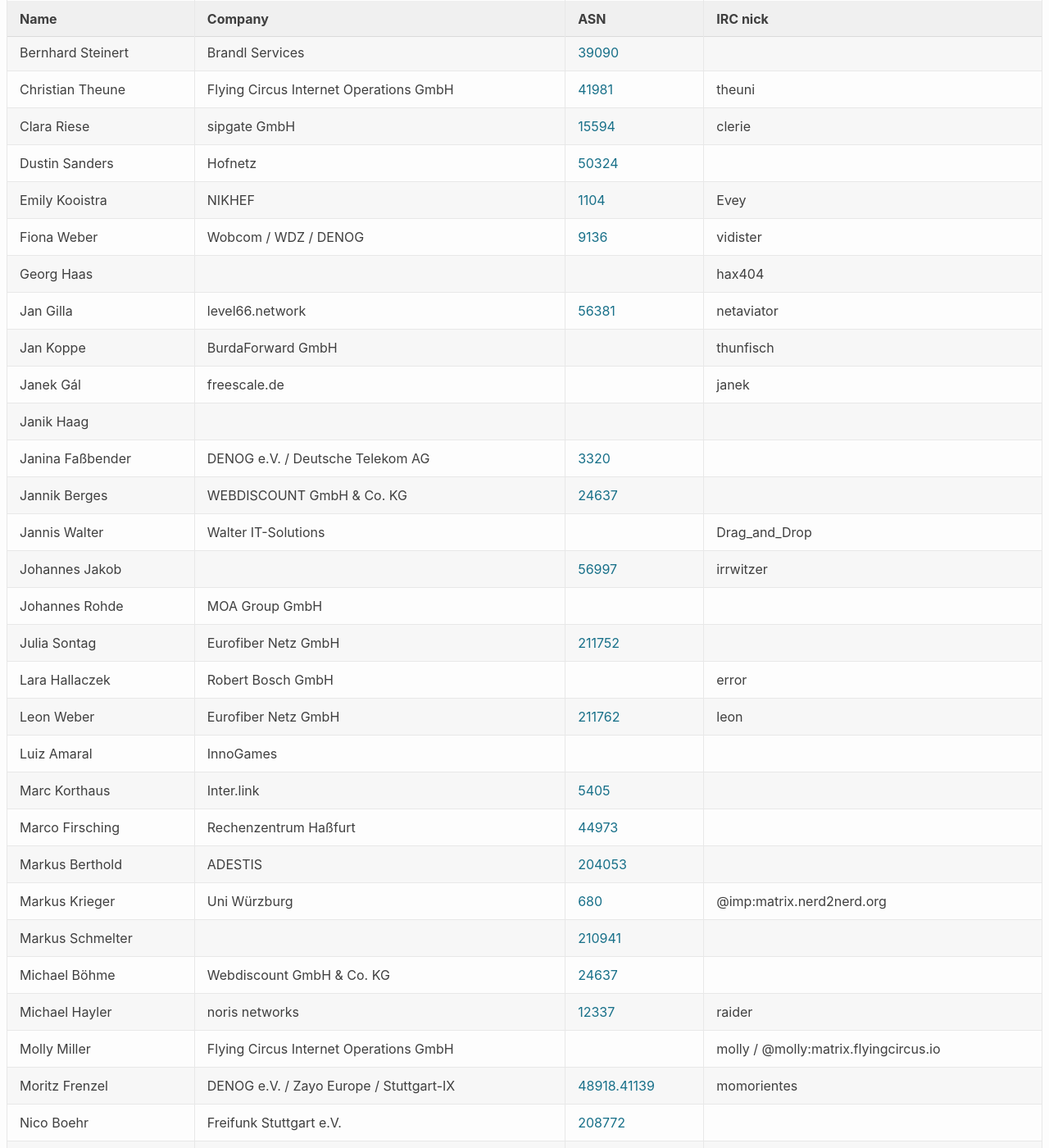
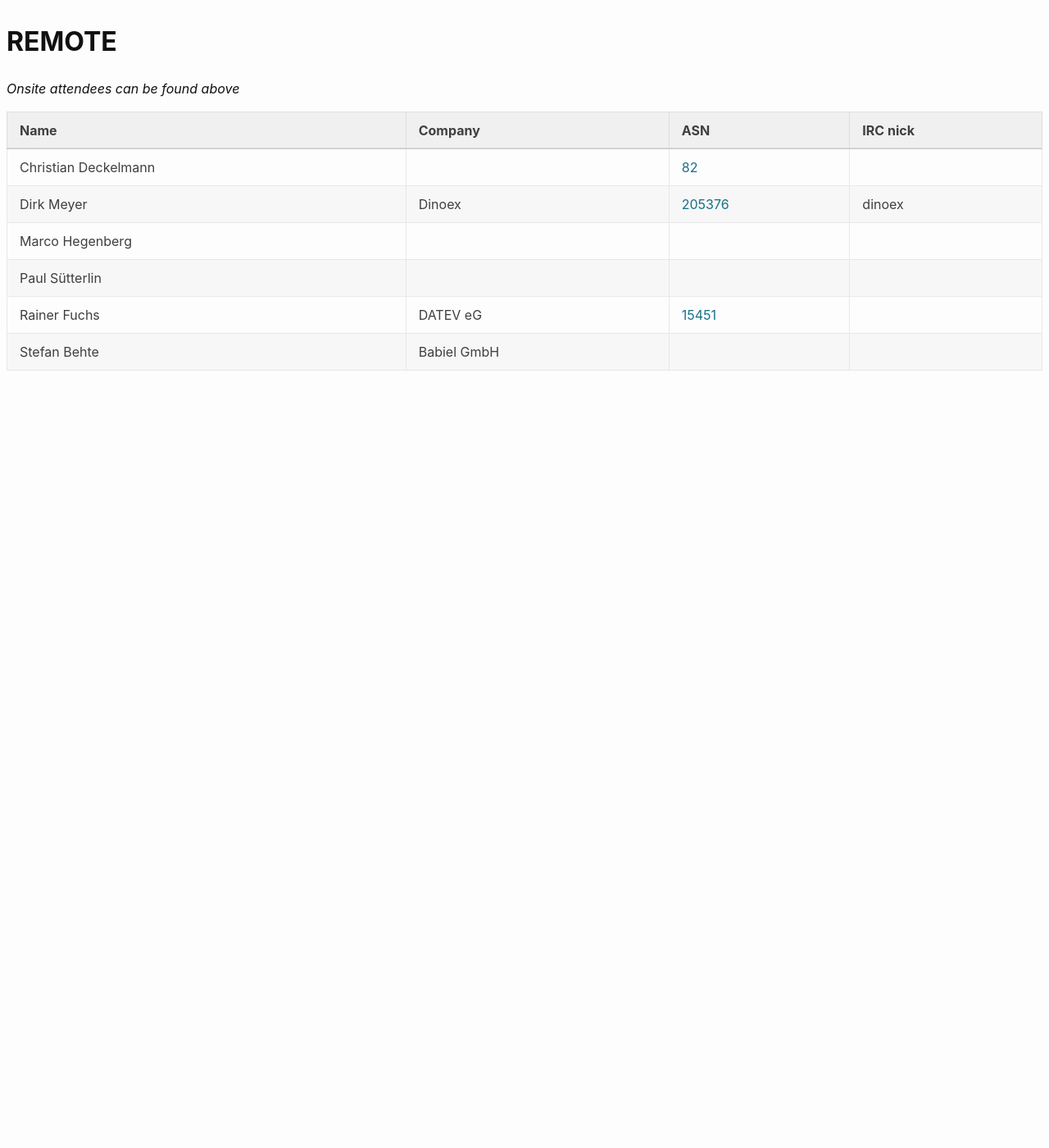
Before and after one commit to denog/pretix-attendeelist, a Jekyll site: the page built from denog16/index.markdown, in a window 1280 px wide and 1400 px high, scrolled down 270 px. Shown: the whole window at 82% size. Built offline with Jekyll 4.4.1, drawn with Linux system fonts in a browser that asks for light colours; after the commit the page ends 900 px from its top, so only the background shows below that; some of the changed text lies outside the part shown.

Commit message:
Latest data: Fri Jul 12 09:10:49 UTC 2024

```diff
--- a/_data/attendees_denog16_onsite.json
+++ b/_data/attendees_denog16_onsite.json
@@ -1,292 +1,4 @@
 [
-  {
-    "name": "Adrian Bönde",
-    "company": "HELDELE GmbH",
-    "irc": null,
-    "asn": null
-  },
-  {
-    "name": "Andreas Beck",
-    "company": "ROETH & BECK",
-    "irc": null,
-    "asn": null
-  },
-  {
-    "name": "Andreas Boesen",
-    "company": "BelWü",
-    "irc": "Happy",
-    "asn": "553"
-  },
-  {
-    "name": "Bernhard Steinert",
-    "company": "Brandl Services",
-    "irc": null,
-    "asn": "39090"
-  },
-  {
-    "name": "Christian Theune",
-    "company": "Flying Circus Internet Operations GmbH",
-    "irc": "theuni",
-    "asn": "41981"
-  },
-  {
-    "name": "Clara Riese",
-    "company": "sipgate GmbH",
-    "irc": "clerie",
-    "asn": "15594"
-  },
-  {
-    "name": "Dustin Sanders",
-    "company": "Hofnetz",
-    "irc": null,
-    "asn": "50324"
-  },
-  {
-    "name": "Emily Kooistra",
-    "company": "NIKHEF",
-    "irc": "Evey",
-    "asn": "1104"
-  },
-  {
-    "name": "Fiona Weber",
-    "company": "Wobcom / WDZ / DENOG",
-    "irc": "vidister",
-    "asn": "9136"
-  },
-  {
-    "name": "Georg Haas",
-    "company": null,
-    "irc": "hax404",
-    "asn": null
-  },
-  {
-    "name": "Janek Gál",
-    "company": "freescale.de",
-    "irc": "janek",
-    "asn": null
-  },
-  {
-    "name": "Jan Gilla",
-    "company": "level66.network",
-    "irc": "netaviator",
-    "asn": "56381"
-  },
-  {
-    "name": "Janik Haag",
-    "company": null,
-    "irc": null,
-    "asn": null
-  },
-  {
-    "name": "Janina Faßbender",
-    "company": "DENOG e.V. / Deutsche Telekom AG",
-    "irc": null,
-    "asn": "3320"
-  },
-  {
-    "name": "Jan Koppe",
-    "company": "BurdaForward GmbH",
-    "irc": "thunfisch",
-    "asn": null
-  },
-  {
-    "name": "Jannik Berges",
-    "company": "WEBDISCOUNT GmbH & Co. KG",
-    "irc": null,
-    "asn": "24637"
-  },
-  {
-    "name": "Jannis Walter",
-    "company": "Walter IT-Solutions",
-    "irc": "Drag_and_Drop",
-    "asn": null
-  },
-  {
-    "name": "Johannes Jakob",
-    "company": null,
-    "irc": "irrwitzer",
-    "asn": "56997"
-  },
-  {
-    "name": "Johannes Rohde",
-    "company": "MOA Group GmbH",
-    "irc": null,
-    "asn": null
-  },
-  {
-    "name": "Julia Sontag",
-    "company": "Eurofiber Netz GmbH",
-    "irc": null,
-    "asn": "211752"
-  },
-  {
-    "name": "Lara Hallaczek",
-    "company": "Robert Bosch GmbH",
-    "irc": "error",
-    "asn": null
-  },
-  {
-    "name": "Leon Weber",
-    "company": "Eurofiber Netz GmbH",
-    "irc": "leon",
-    "asn": "211762"
-  },
-  {
-    "name": "Luiz Amaral",
-    "company": "InnoGames",
-    "irc": null,
-    "asn": null
-  },
-  {
-    "name": "Marc Korthaus",
-    "company": "Inter.link",
-    "irc": null,
-    "asn": "5405"
-  },
-  {
-    "name": "Marco Firsching",
-    "company": "Rechenzentrum Haßfurt",
-    "irc": null,
-    "asn": "44973"
-  },
-  {
-    "name": "Markus Berthold",
-    "company": "ADESTIS",
-    "irc": null,
-    "asn": "204053"
-  },
-  {
-    "name": "Markus Krieger",
-    "company": "Uni Würzburg",
-    "irc": "@imp:matrix.nerd2nerd.org",
-    "asn": "680"
-  },
-  {
-    "name": "Markus Schmelter",
-    "company": null,
-    "irc": null,
-    "asn": "210941"
-  },
-  {
-    "name": "Michael Böhme",
-    "company": "Webdiscount GmbH & Co. KG",
-    "irc": null,
-    "asn": "24637"
-  },
-  {
-    "name": "Michael Hayler",
-    "company": "noris networks",
-    "irc": "raider",
-    "asn": "12337"
-  },
-  {
-    "name": "Molly Miller",
-    "company": "Flying Circus Internet Operations GmbH",
-    "irc": "molly / @molly:matrix.flyingcircus.io",
-    "asn": null
-  },
-  {
-    "name": "Moritz Frenzel",
-    "company": "DENOG e.V. / Zayo Europe / Stuttgart-IX",
-    "irc": "momorientes",
-    "asn": "48918.41139"
-  },
-  {
-    "name": "Nico Boehr",
-    "company": "Freifunk Stuttgart e.V.",
-    "irc": null,
-    "asn": "208772"
-  },
-  {
-    "name": "Nicolas Berens",
-    "company": "Planet Labs",
-    "irc": null,
-    "asn": null
-  },
-  {
-    "name": "Niels Häußler",
-    "company": "Student HTWK Leipzig",
-    "irc": null,
-    "asn": null
-  },
-  {
-    "name": "Oliver Horscht",
-    "company": "SYNLINQ",
-    "irc": null,
-    "asn": "44486"
-  },
-  {
-    "name": "Richard Mueller",
-    "company": "Brandl Services",
-    "irc": "tiffy",
-    "asn": "39090"
-  },
-  {
-    "name": "Robert Bruhm",
-    "company": "SYNLINQ",
-    "irc": null,
-    "asn": "44486"
-  },
-  {
-    "name": "Robin Därmann",
-    "company": "Ruhr-Universität Bochum",
-    "irc": "schrorg",
-    "asn": "29484"
-  },
-  {
-    "name": "Sebastian Becker",
-    "company": "DENOG e.V. / Deutsche Telekom AG",
-    "irc": "_sb_",
-    "asn": "3320"
-  },
-  {
-    "name": "Sebastian Oleinik",
-    "company": "Eurofiber",
-    "irc": null,
-    "asn": null
-  },
-  {
-    "name": "Stefan Behte",
-    "company": "Babiel GmbH",
-    "irc": null,
-    "asn": null
-  },
-  {
-    "name": "Stefan Klören",
-    "company": "Kühne + Nagel (AG & Co.) KG",
-    "irc": null,
-    "asn": "211656"
-  },
-  {
-    "name": "Tasso Mulzer",
-    "company": null,
-    "irc": "Knurps",
-    "asn": null
-  },
-  {
-    "name": "Theo Voss",
-    "company": "Inter.link & DENOG",
-    "irc": "tvberlin",
-    "asn": "5405"
-  },
-  {
-    "name": "Thomas Schäfer",
-    "company": null,
-    "irc": null,
-    "asn": null
-  },
-  {
-    "name": "Tim Kleefass",
-    "company": "DENOG e.V.",
-    "irc": "TimKleefass",
-    "asn": null
-  },
-  {
-    "name": "Tom Siewert",
-    "company": "Hetzner Cloud GmbH",
-    "irc": "@tom:siewert.io",
-    "asn": "24940"
-  },
   {
     "name": "Ursin Filli",
     "company": null,
```
